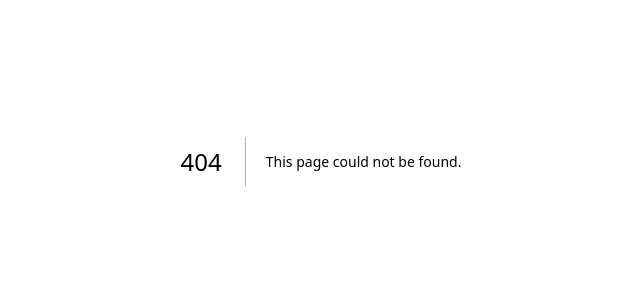
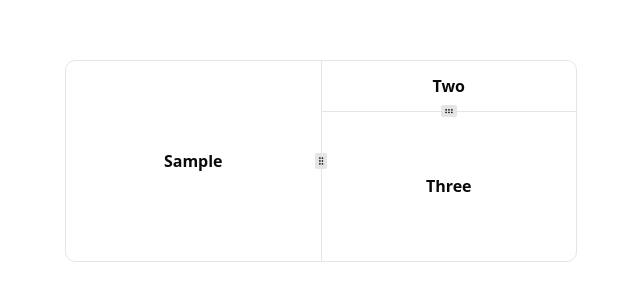
Before and after one commit to MarkMallari16/next-js-tutorial, a Next.js app: page /sample in a window 1280 px wide. Before the commit this address had no page. Shown: the part 239-540 px from the top of the page, without its empty margins (319-959 px from the left). Built offline with nearby package versions, Linux system fonts and the light colour scheme.

Commit message:
feat: Add resizable panel

```diff
--- /dev/null
+++ b/app/sample/page.tsx
@@ -0,0 +1,36 @@
+import { ResizableHandle, ResizablePanel, ResizablePanelGroup } from "@/components/ui/resizable"
+
+const page = () => {
+    return (
+        <div className="flex justify-center items-center min-h-screen">
+            <ResizablePanelGroup
+                orientation="horizontal"
+                className="max-w-lg rounded-lg border "
+            >
+                <ResizablePanel defaultSize="50%">
+                    <div className="flex h-[200px] items-center justify-center p-6">
+                        <span className="font-semibold">Sample</span>
+                    </div>
+                </ResizablePanel>
+                <ResizableHandle withHandle />
+                <ResizablePanel defaultSize="50%">
+                    <ResizablePanelGroup orientation="vertical">
+                        <ResizablePanel defaultSize="25%">
+                            <div className="flex h-full items-center justify-center p-6">
+                                <span className="font-semibold">Two</span>
+                            </div>
+                        </ResizablePanel>
+                        <ResizableHandle withHandle />
+                        <ResizablePanel defaultSize="75%">
+                            <div className="flex h-full items-center justify-center p-6">
+                                <span className="font-semibold">Three</span>
+                            </div>
+                        </ResizablePanel>
+                    </ResizablePanelGroup>
+                </ResizablePanel>
+            </ResizablePanelGroup>
+        </div>
+    )
+}
+
+export default page
--- /dev/null
+++ b/components/ui/resizable.tsx
@@ -0,0 +1,53 @@
+"use client"
+
+import { GripVerticalIcon } from "lucide-react"
+import * as ResizablePrimitive from "react-resizable-panels"
+
+import { cn } from "@/lib/utils"
+
+function ResizablePanelGroup({
+  className,
+  ...props
+}: ResizablePrimitive.GroupProps) {
+  return (
+    <ResizablePrimitive.Group
+      data-slot="resizable-panel-group"
+      className={cn(
+        "flex h-full w-full aria-[orientation=vertical]:flex-col",
+        className
+      )}
+      {...props}
+    />
+  )
+}
+
+function ResizablePanel({ ...props }: ResizablePrimitive.PanelProps) {
+  return <ResizablePrimitive.Panel data-slot="resizable-panel" {...props} />
+}
+
+function ResizableHandle({
+  withHandle,
+  className,
+  ...props
+}: ResizablePrimitive.SeparatorProps & {
+  withHandle?: boolean
+}) {
+  return (
+    <ResizablePrimitive.Separator
+      data-slot="resizable-handle"
+      className={cn(
+        "bg-border focus-visible:ring-ring relative flex w-px items-center justify-center after:absolute after:inset-y-0 after:left-1/2 after:w-1 after:-translate-x-1/2 focus-visible:ring-1 focus-visible:ring-offset-1 focus-visible:outline-hidden aria-[orientation=horizontal]:h-px aria-[orientation=horizontal]:w-full aria-[orientation=horizontal]:after:left-0 aria-[orientation=horizontal]:after:h-1 aria-[orientation=horizontal]:after:w-full aria-[orientation=horizontal]:after:translate-x-0 aria-[orientation=horizontal]:after:-translate-y-1/2 [&[aria-orientation=horizontal]>div]:rotate-90",
+        className
+      )}
+      {...props}
+    >
+      {withHandle && (
+        <div className="bg-border z-10 flex h-4 w-3 items-center justify-center rounded-xs border">
+          <GripVerticalIcon className="size-2.5" />
+        </div>
+      )}
+    </ResizablePrimitive.Separator>
+  )
+}
+
+export { ResizableHandle, ResizablePanel, ResizablePanelGroup }
--- a/package.json
+++ b/package.json
@@ -23,6 +23,7 @@
     "radix-ui": "^1.4.3",
     "react": "19.2.3",
     "react-dom": "19.2.3",
+    "react-resizable-panels": "^4.6.4",
     "recharts": "^2.15.4",
     "sonner": "^2.0.7",
     "tailwind-merge": "^3.4.0"
```
Also changed, not shown: 1 other file (tests, documents, lock files or other folders).
